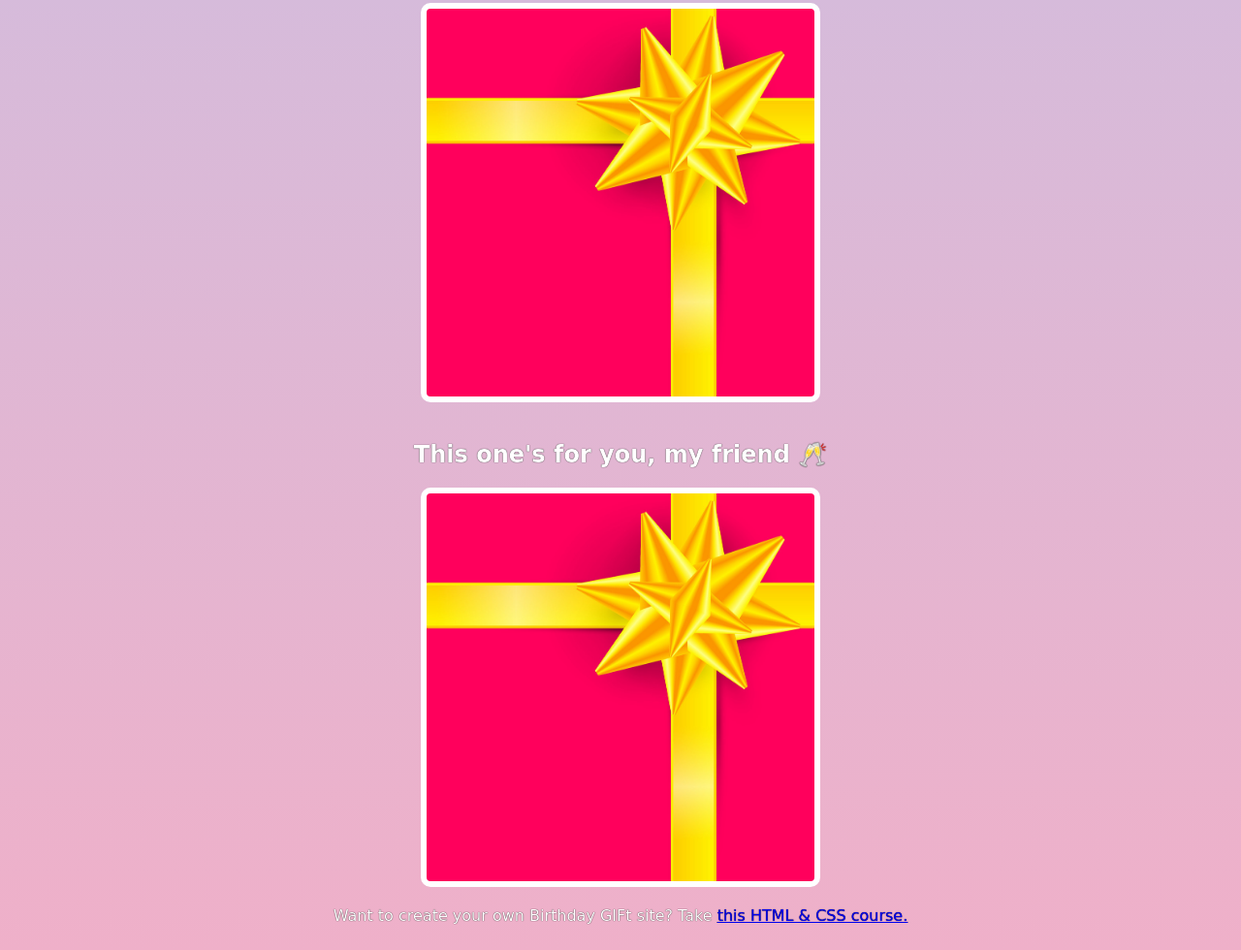
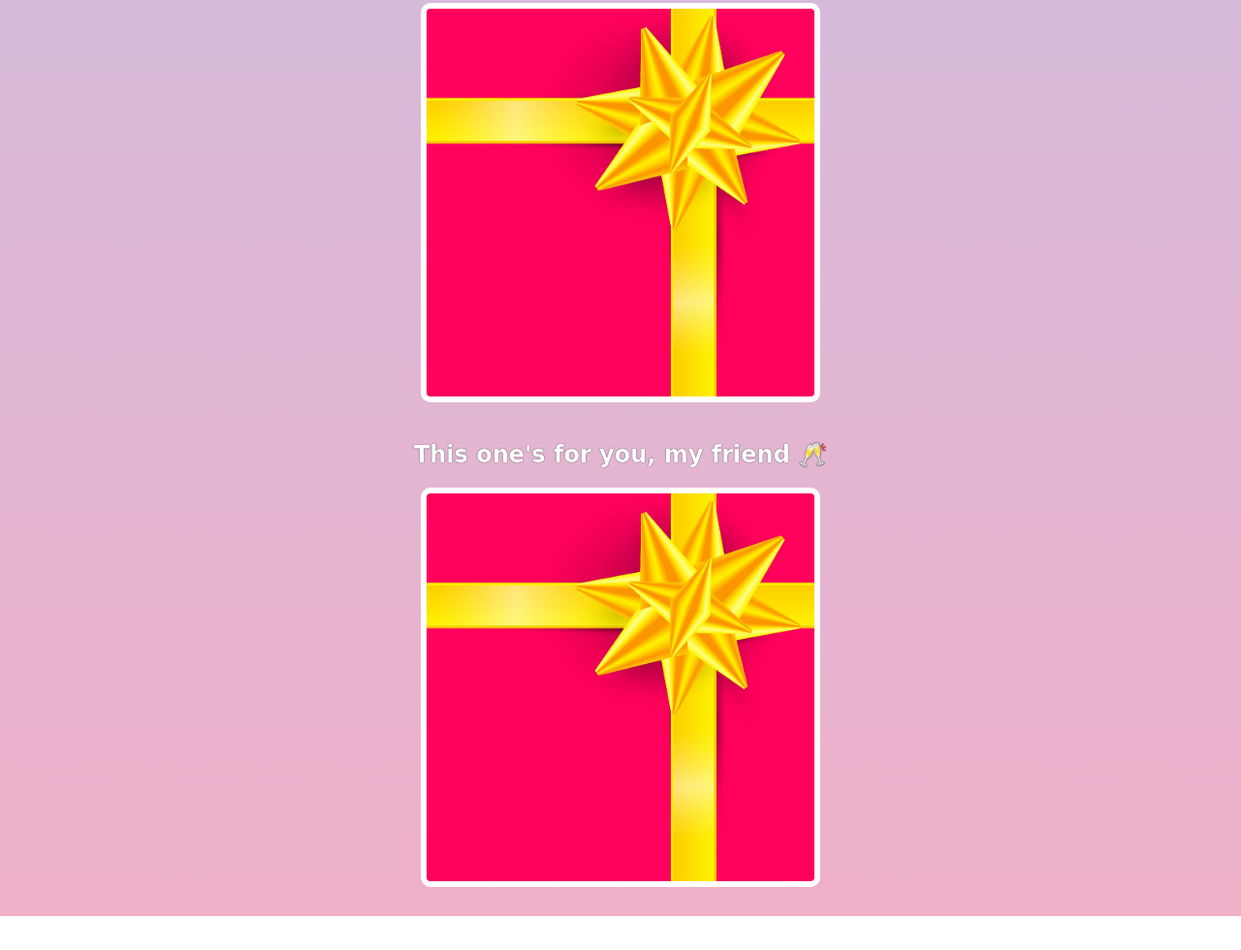
Before and after one commit to D3Way/sibuBirthday, a plain HTML site: page index.html in a window 1280 px wide. Shown: the part 2037-3017 px from the top of the page at 97% size. After the commit the page ends 2982 px from the top, so only its background shows below. Drawn offline with Linux system fonts and the light colour scheme; a web font is replaced by a local one.

Commit message:
Update index.html

```diff
--- a/index.html
+++ b/index.html
@@ -42,10 +42,6 @@
             <div class="gift-img" id="gift-img-cheers" data-gif="images/cheers.gif"></div>
         </div>
 
-        <p id="footer">
-            Want to create your own Birthday GIFt site? Take
-            <a href="https://scrimba.com/learn/htmlandcss" target="_blank">this HTML & CSS course.</a>
-        </p>
 
 
         <script>
```
